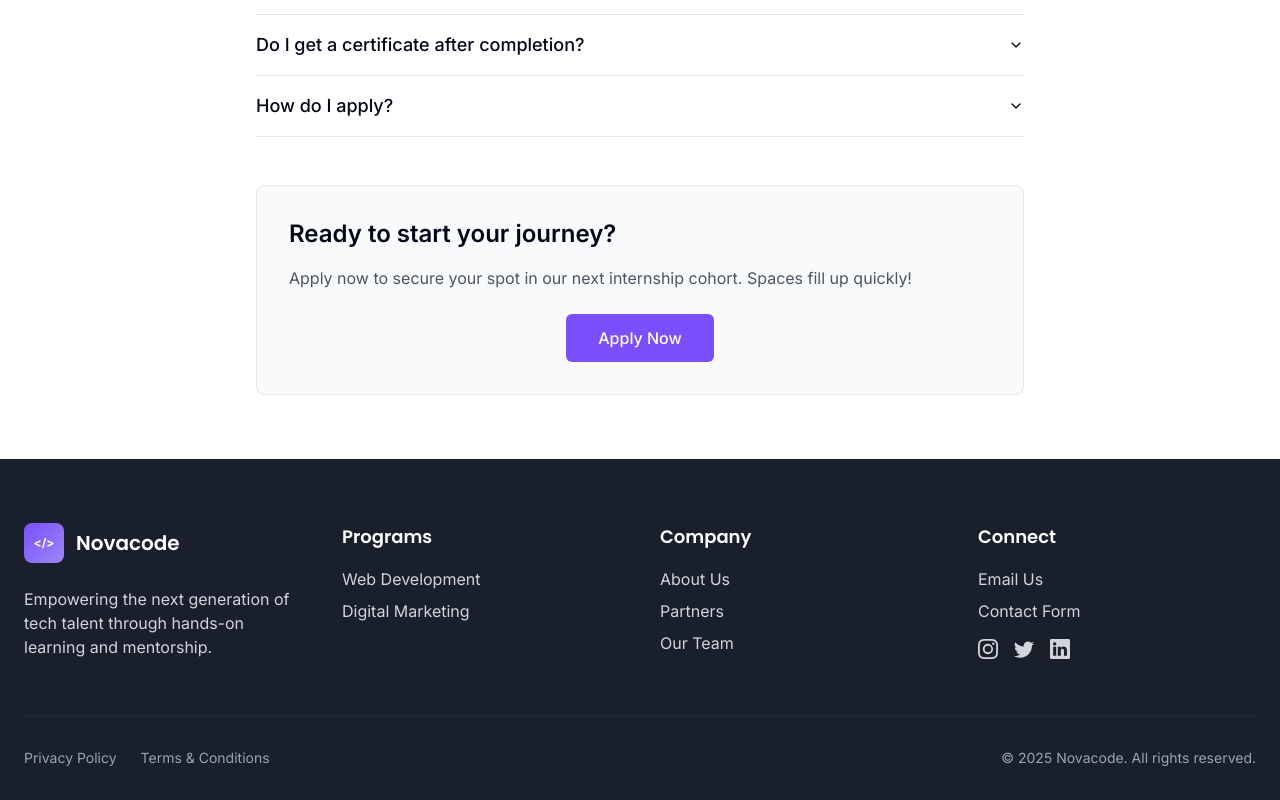
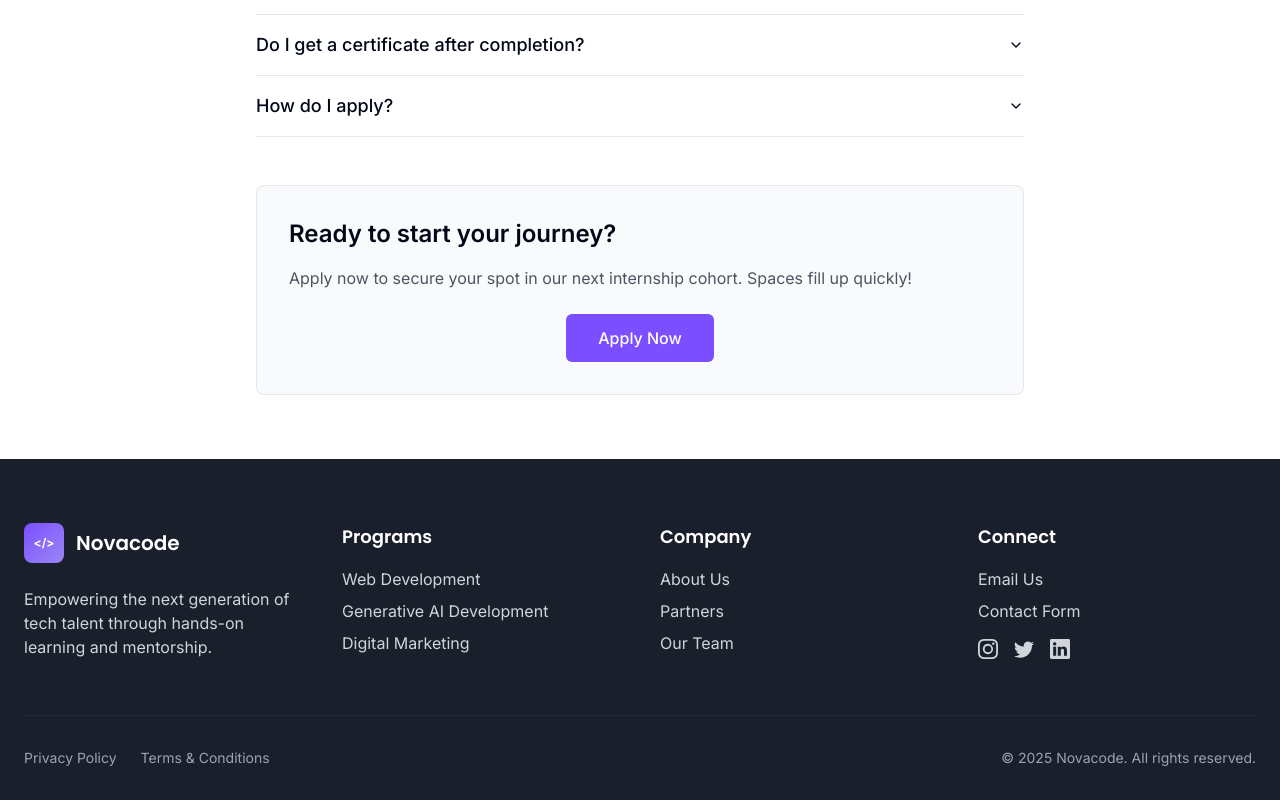
Before and after one commit to JeetMondal777/NovaCode, a React (Vite) app: page /info in a window 1280 px wide. Shown: the part 452-1252 px from the top of the page. Built offline with nearby package versions, Linux system fonts and the light colour scheme; the HTML template or start-up script is replaced by a standard one.

Commit message:
Update Footer.tsx

```diff
--- a/src/components/Footer.tsx
+++ b/src/components/Footer.tsx
@@ -22,6 +22,7 @@ const Footer = () => {
             <h3 className="font-heading font-semibold text-lg mb-4">Programs</h3>
             <ul className="space-y-2">
               <li><Link to="/program" className="text-gray-300 hover:text-white transition-colors">Web Development</Link></li>
+              <li><Link to="/program" className="text-gray-300 hover:text-white transition-colors">Generative AI Development</Link></li>
               <li><Link to="/program" className="text-gray-300 hover:text-white transition-colors">Digital Marketing</Link></li>
             </ul>
           </div>
```
